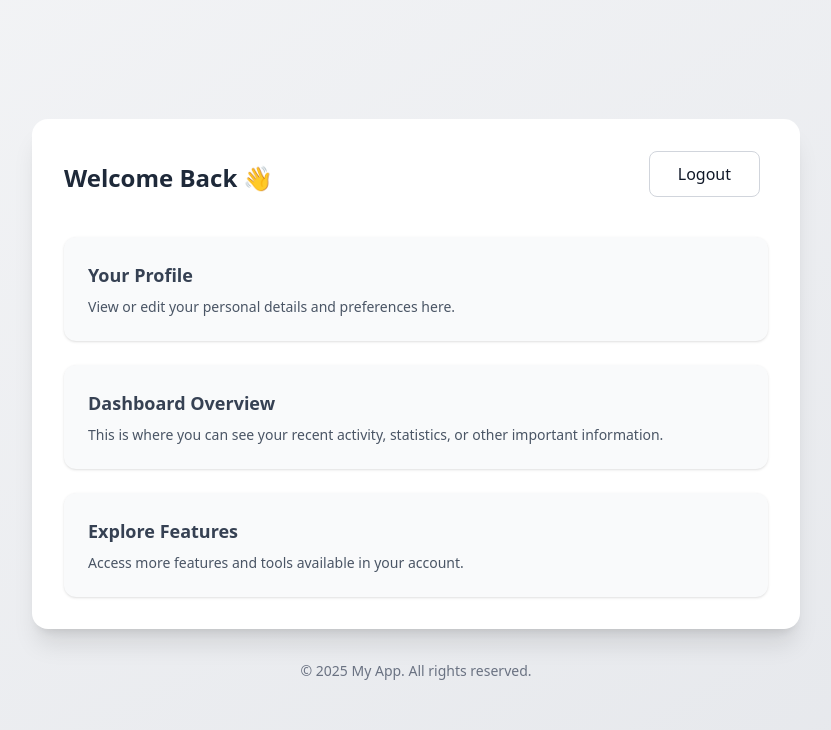
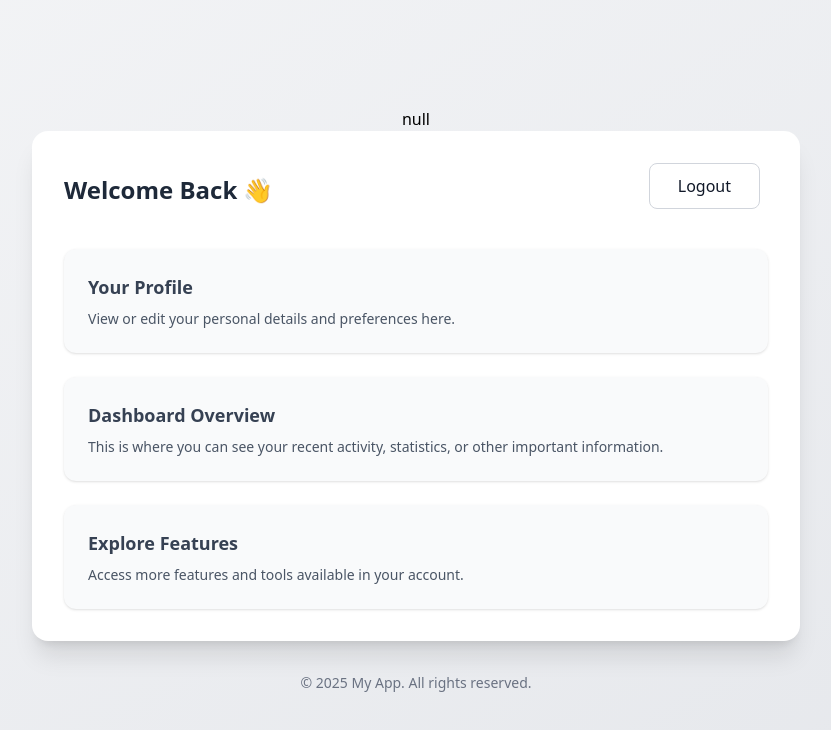
Before and after one commit to Let-sLearnCodingTogether/laravel-if31-2025-2026-tugas-ChristianMarcellino, a React (Vite) app in the folder react/: page / in a window 1280 px wide. Shown: the top 730 px of the page, without its empty margins (224-1055 px from the left). Built offline with nearby package versions, Linux system fonts and the light colour scheme.

Commit message:
Update Glossaries.jsx

```diff
--- a/react/src/pages/glossary/Glossaries.jsx
+++ b/react/src/pages/glossary/Glossaries.jsx
@@ -1,11 +1,11 @@
 import { useNavigate, NavLink } from "react-router";
 import { Button } from "@components/Button";
 import http from "@api/api";
+import { useEffect } from "react";
 export default function Glossaries() {
   const navigation = useNavigate();
 
   const handleLogout = async(e)=>{
-    e.preventDefault()
     try{
         const response = await http.post("/logout")
         console.log(response)
@@ -17,17 +17,19 @@ export default function Glossaries() {
     }catch(error){
         console.log(error)
     }
+
+
   }
 
   return (
     <div className="flex flex-col justify-center items-center min-h-screen bg-gradient-to-br from-gray-100 to-gray-200 p-4">
-      {/* Main content card */}
+      {JSON.stringify(sessionStorage.getItem("token"))}
       <div className="bg-white w-full max-w-3xl rounded-2xl shadow-xl p-8 transition-all duration-300 hover:shadow-2xl">
         <header className="flex justify-between items-center mb-8">
           <h1 className="text-2xl font-bold text-gray-800">
             Welcome Back 👋
           </h1>
-            <Button content="Logout" onClick={()=> handleLogout()}></Button>
+          {sessionStorage.getItem("token") ? <Button content="Logout" onClick={()=> handleLogout()}></Button> : <NavLink to="/login"><Button content="Logout"></Button></NavLink> }
         </header>
 
         <section className="space-y-6">
```
